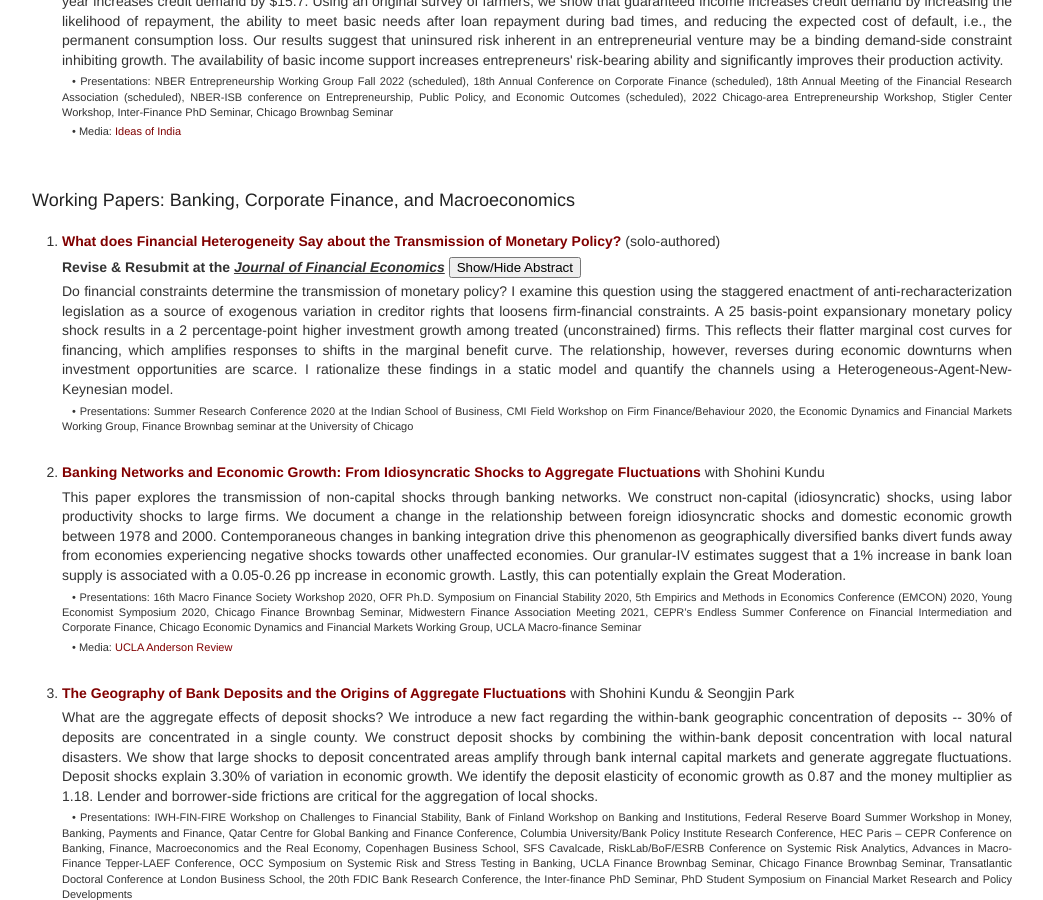
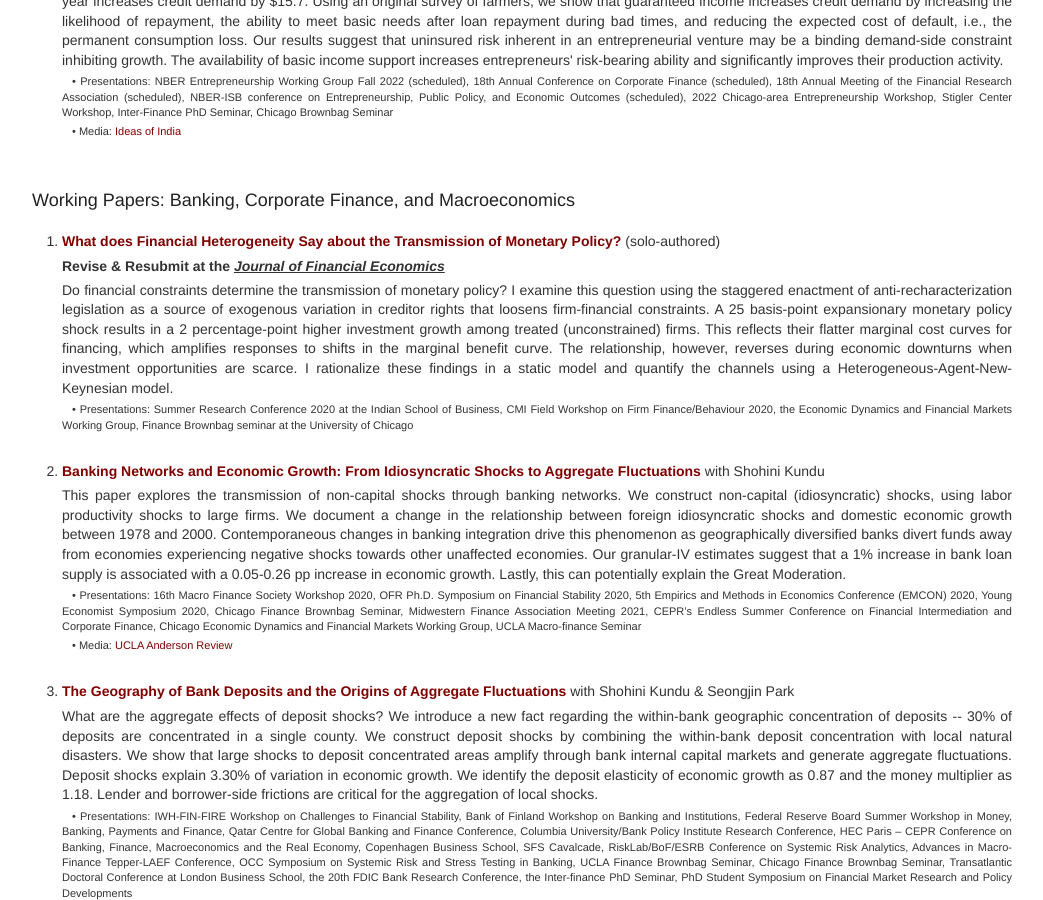
Before and after one commit to nishvats/nishvats.github.io, a Jekyll site: the page built from research.html, in a window 1280 px wide and 900 px high, scrolled down 372 px. Shown: the whole window, without its empty margins (118-1161 px from the left). Built offline with Jekyll 4.4.1, drawn with Linux system fonts in a browser that asks for light colours.

Commit message:
Update research.html

```diff
--- a/research.html
+++ b/research.html
@@ -19,11 +19,9 @@ layout: default
 
   <li> <b><a href="/Documents/paper_mt.pdf">What does Financial Heterogeneity Say about the Transmission of Monetary Policy?</a></b> (solo-authored) </li>
     <p> <b> Revise & Resubmit at the <u><em>Journal of Financial Economics</em></u> </b>
-      <button class = "btn tbn-primary">Show/Hide Abstract</button>
-      <section class = "users-section">
     <p align="justify"> Do financial constraints determine the transmission of monetary policy? I examine this question using the staggered enactment of anti-recharacterization legislation as a source of exogenous variation in creditor rights that loosens firm-financial constraints. A 25 basis-point expansionary monetary policy shock results in a 2 percentage-point higher investment growth among treated (unconstrained) firms. This reflects their flatter marginal cost curves for financing, which amplifies responses to shifts in the marginal benefit curve. The relationship, however, reverses during economic downturns when investment opportunities are scarce. I rationalize these findings in a static model and quantify the channels using a Heterogeneous-Agent-New-Keynesian model. </p>
     <p style="text-indent:10px;font-size:11px" align="justify">• Presentations: Summer Research Conference 2020 at the Indian School of Business, CMI Field Workshop on Firm Finance/Behaviour 2020, the Economic Dynamics and Financial Markets Working Group, Finance Brownbag seminar at the University of Chicago </p>
-    </section>
+
   <br>
   <li> <b><a href="/Documents/paper_bank_network.pdf">Banking Networks and Economic Growth: From Idiosyncratic Shocks to Aggregate Fluctuations</a></b> with Shohini Kundu </li>
     <p align="justify"> This paper explores the transmission of non-capital shocks through banking networks. We construct non-capital (idiosyncratic) shocks, using labor productivity shocks to large firms. We document a change in the relationship between foreign idiosyncratic shocks and domestic economic growth between 1978 and 2000. Contemporaneous changes in banking integration drive this phenomenon as geographically diversified banks divert funds away from economies experiencing negative shocks towards other unaffected economies. Our granular-IV estimates suggest that a 1% increase in bank loan supply is associated with a 0.05-0.26 pp increase in economic growth. Lastly, this can potentially explain the Great Moderation. </p>
```
